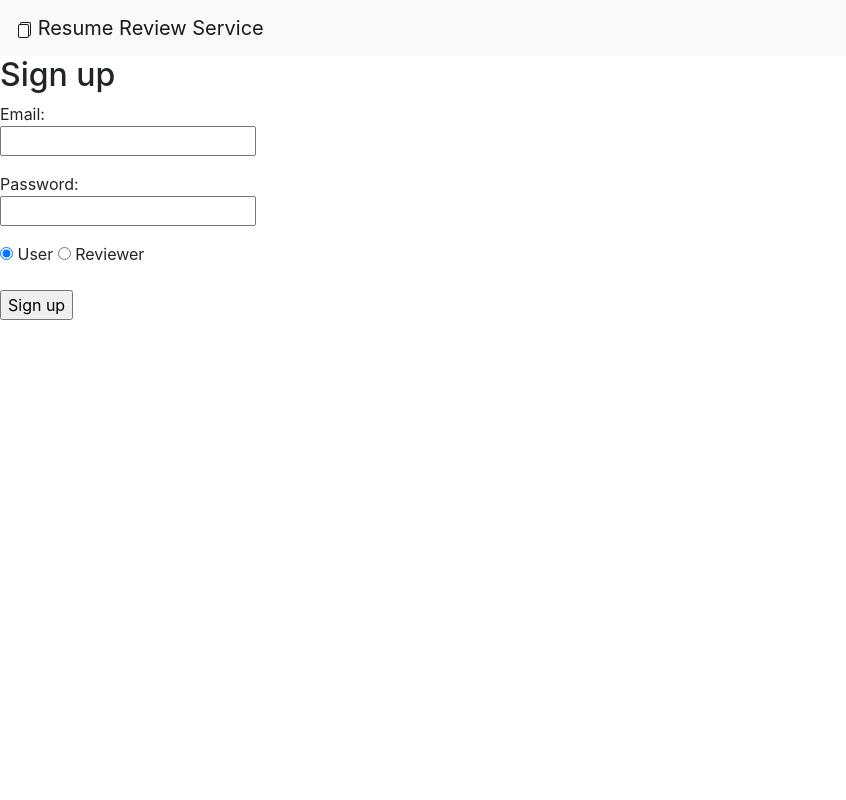
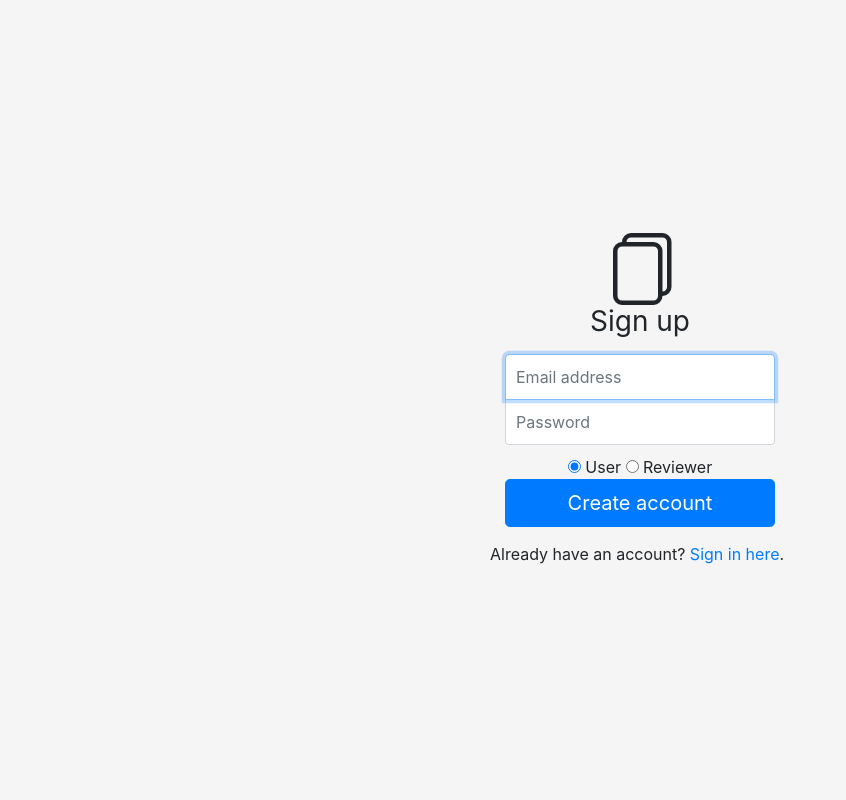
Before and after one commit to nameisxi/resume-review-service, a Flask app: page /signup in a window 1280 px wide. Shown: the whole page, without its empty margins (0-846 px from the left). Run offline with Flask 2, Linux system fonts and the light colour scheme; some libraries are stand-ins or nearby versions.

Commit message:
Added error message embedding to html templates

```diff
--- a/app.py
+++ b/app.py
@@ -276,23 +276,22 @@ def signup():
     password = request.form["password"].strip()
     user_type = request.form["user-type"]
 
-    result = validate_credentials(email, password)
+    error = validate_credentials(email, password)
 
-    if result is None:
+    if error is None:
         return create_account(email, password, user_type == "1")
-    return result
+    return render_template("signup.html", error=error)
 
 @app.route("/signin", methods=["POST"])
 def signin():
     email = request.form["email"].lower().strip()
     password = request.form["password"].strip()
 
-    result, reviewer = check_credentials(email, password)
+    error, reviewer = check_credentials(email, password)
 
-    if result is None:
+    if error is None:
         return sign_in(email, reviewer)
-
-    return result
+    return render_template("index.html", error=error)
 
 @app.route("/signout")
 def signout():
--- a/templates/base.html
+++ b/templates/base.html
@@ -10,6 +10,7 @@
 		<link rel="stylesheet" href="https://stackpath.bootstrapcdn.com/bootstrap/4.1.3/css/bootstrap.min.css" integrity="sha384-MCw98/SFnGE8fJT3GXwEOngsV7Zt27NXFoaoApmYm81iuXoPkFOJwJ8ERdknLPMO" crossorigin="anonymous">
 	</head>
 	<body>
+		{% if session.email %}
 			<nav class="navbar navbar-expand-lg navbar-light bg-light">
 				<a class="navbar-brand" href="/">
 					<svg xmlns="http://www.w3.org/2000/svg" width="16" height="16" fill="currentColor" class="bi bi-files" viewBox="0 0 16 16">
@@ -18,7 +19,6 @@
 					Resume Review Service
 				</a>
 
-			{% if session.email %}
 				<button class="navbar-toggler" type="button" data-toggle="collapse" data-target="#navbarSupportedContent" aria-controls="navbarSupportedContent" aria-expanded="false" aria-label="Toggle navigation">
 					<span class="navbar-toggler-icon"></span>
 				</button>
@@ -38,8 +38,14 @@
 						</li>
 					</ul>
 				</div>
+			</nav>
 		{% endif %}
-		</nav>
+
+		{% if error %}
+		<div class="alert alert-danger" role="alert">
+			{{ error }}
+		</div>
+		{% endif %}
 
 		<div id="content">{% block content %}{% endblock %}</div>
 
--- a/templates/signup.html
+++ b/templates/signup.html
@@ -1,15 +1,71 @@
 {% extends 'base.html' %}
 {% block content %}
-<h2>Sign up</h2>
-<form action="/signup" method="POST">
-    <p>Email:<br>
-    <input type="text" name="email" required></p>
-    <p>Password:<br>
-    <input type="password" name="password" required></p>
+
+<form class="form-signin text-center" action="/signup" method="POST">
+    <svg xmlns="http://www.w3.org/2000/svg" width="72" height="72" fill="currentColor" class="bi bi-files" viewBox="0 0 16 16">
+        <path d="M13 0H6a2 2 0 0 0-2 2 2 2 0 0 0-2 2v10a2 2 0 0 0 2 2h7a2 2 0 0 0 2-2 2 2 0 0 0 2-2V2a2 2 0 0 0-2-2zm0 13V4a2 2 0 0 0-2-2H5a1 1 0 0 1 1-1h7a1 1 0 0 1 1 1v10a1 1 0 0 1-1 1zM3 4a1 1 0 0 1 1-1h7a1 1 0 0 1 1 1v10a1 1 0 0 1-1 1H4a1 1 0 0 1-1-1V4z"/>
+    </svg>
+    <h1 class="h3 mb-3 font-weight-normal">Sign up</h1>
+    <label for="inputEmail" class="sr-only">Email address</label>
+    <input type="email" id="inputEmail" class="form-control" placeholder="Email address" name="email" required="" autofocus="">
+    <label for="inputPassword" class="sr-only">Password</label>
+    <input type="password" id="inputPassword" class="form-control" placeholder="Password" name="password" required="">
     <input type="radio" name="user-type" value="0" checked> User
     <input type="radio" name="user-type" value="1"> Reviewer
-    <br>
-    <br>
-    <input type="submit" value="Sign up" name="signup">
+    <button class="btn btn-lg btn-primary btn-block" type="submit">Create account</button>
 </form>
+<p>Already have an account? <a href="/">Sign in here</a>.</p>
+
+<style>
+html,
+body {
+  height: 100%;
+}
+
+body {
+  display: -ms-flexbox;
+  display: -webkit-box;
+  display: flex;
+  -ms-flex-align: center;
+  -ms-flex-pack: center;
+  -webkit-box-align: center;
+  align-items: center;
+  -webkit-box-pack: center;
+  justify-content: center;
+  padding-top: 40px;
+  padding-bottom: 40px;
+  background-color: #f5f5f5;
+}
+
+.form-signin {
+  width: 100%;
+  max-width: 330px;
+  padding: 15px;
+  margin: 0 auto;
+}
+.form-signin .checkbox {
+  font-weight: 400;
+}
+.form-signin .form-control {
+  position: relative;
+  box-sizing: border-box;
+  height: auto;
+  padding: 10px;
+  font-size: 16px;
+}
+.form-signin .form-control:focus {
+  z-index: 2;
+}
+.form-signin input[type="email"] {
+  margin-bottom: -1px;
+  border-bottom-right-radius: 0;
+  border-bottom-left-radius: 0;
+}
+.form-signin input[type="password"] {
+  margin-bottom: 10px;
+  border-top-left-radius: 0;
+  border-top-right-radius: 0;
+}
+
+</style>
 {% endblock %}
```
Also changed, not shown: templates/index.html (+64 -7 lines). Lines whose indentation alone changed are shown as unchanged.
